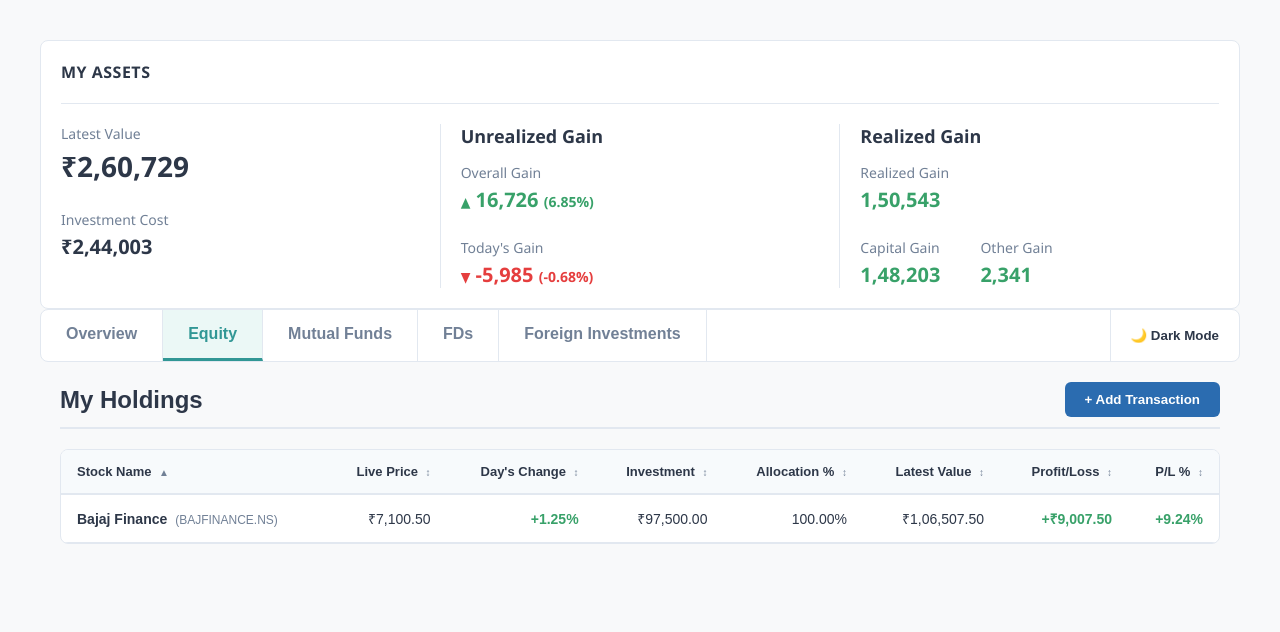
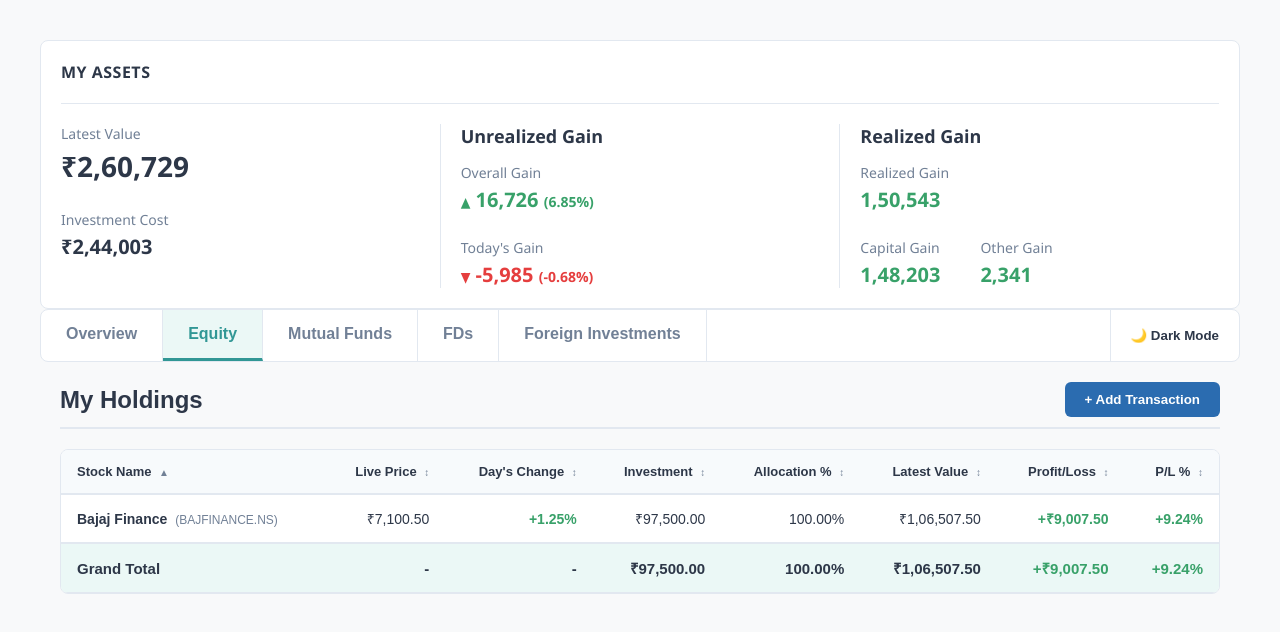
Before and after one commit to rajatsh87/portfolio-tracker-ui, a Vue app: page /equity in a window 1280 px wide. Shown: the top 632 px of the page. Built offline with nearby package versions, Linux system fonts and the light colour scheme; the HTML template or start-up script is replaced by a standard one.

Commit message:
modiifed and fixing small bugs

```diff
--- a/src/components/portfolio/FdTable.vue
+++ b/src/components/portfolio/FdTable.vue
@@ -3,6 +3,8 @@
     :data="tableData"
     :columns="fdColumns"
     defaultSortKey="bankName"
+    :showFooter="tableData.length > 0"
+    :footerData="grandTotal"
   />
 </template>
 
@@ -13,7 +15,6 @@ import CommonTable, { type TableColumn } from '../common/CommonTable.vue';
 
 const props = defineProps<{ holdings: Holding[] }>();
 
-// Define exactly how the FD table should look
 const fdColumns = computed<TableColumn[]>(() => [
   { key: 'bankName', label: 'Bank / Institution', align: 'left', bold: true, subKey: 'FDNumber'  },
   { key: 'principalAmount', label: 'Principal Amount', type: 'currency' },
@@ -28,11 +29,31 @@ const totalFdValue = computed(() => {
   return props.holdings.reduce((sum, fd) => sum + (fd.principalAmount || 0), 0);
 });
 
-// Calculate the allocation percentages
 const tableData = computed(() => {
   return props.holdings.map(fd => ({
     ...fd,
     allocation: totalFdValue.value > 0 ? ((fd.principalAmount || 0) / totalFdValue.value) * 100 : 0
   }));
 });
+
+// NEW: Calculate the Grand Total for FDs
+const grandTotal = computed(() => {
+  const total = {
+    bankName: 'Grand Total',
+    principalAmount: 0,
+    interestRate: null, // You could mathematically calculate a weighted average here later if you want!
+    maturityDate: null, // Doesn't make sense to sum dates
+    allocation: 100,
+    currency: 'INR',
+    daysRemaining: null,
+    maturityAmount: 0
+  };
+
+  tableData.value.forEach(fd => {
+    total.principalAmount += (fd.principalAmount || 0);
+    total.maturityAmount += (fd.maturityAmount || 0);
+  });
+
+  return total;
+});
 </script>
--- a/src/components/portfolio/StockTable.vue
+++ b/src/components/portfolio/StockTable.vue
@@ -3,6 +3,8 @@
     :data="tableData"
     :columns="stockColumns"
     defaultSortKey="name"
+    :showFooter="tableData.length > 0"
+    :footerData="grandTotal"
   />
 </template>
 
@@ -13,7 +15,6 @@ import CommonTable, { type TableColumn } from '../common/CommonTable.vue';
 
 const props = defineProps<{ holdings: Holding[]; assetColumnName: string; }>();
 
-// Define exactly how this specific table should look and format its data
 const stockColumns = computed<TableColumn[]>(() => [
   { key: 'name', label: props.assetColumnName, align: 'left', bold: true, subKey: 'ticker' },
   { key: 'currentPrice', label: 'Live Price', type: 'currency' },
@@ -27,7 +28,6 @@ const stockColumns = computed<TableColumn[]>(() => [
 
 const totalFilteredValue = computed(() => props.holdings.reduce((sum, asset) => sum + ((asset.currentPrice || 0) * (asset.quantity || 0)), 0));
 
-// Calculate the math (same as before)
 const tableData = computed(() => {
   return props.holdings.map(asset => {
     const investment = (asset.avgBuyPrice || 0) * (asset.quantity || 0);
@@ -39,4 +39,28 @@ const tableData = computed(() => {
     return { ...asset, investment, latestValue, pnl, pnlPercent, allocation };
   });
 });
+
+// NEW: Calculate the Grand Total for this specific segment
+const grandTotal = computed(() => {
+  const total = {
+    name: 'Grand Total',
+    currentPrice: null,    // Doesn't make sense to sum prices
+    daysChangePct: null,   // Doesn't make sense to sum daily percentages directly
+    investment: 0,
+    latestValue: 0,
+    pnl: 0,
+    pnlPercent: 0,
+    allocation: 100,
+    currency: tableData.value.length > 0 ? tableData.value[0].currency : 'INR' // Smart currency detection!
+  };
+
+  tableData.value.forEach(asset => {
+    total.investment += asset.investment;
+    total.latestValue += asset.latestValue;
+    total.pnl += asset.pnl;
+  });
+
+  total.pnlPercent = total.investment > 0 ? (total.pnl / total.investment) * 100 : 0;
+  return total;
+});
 </script>
```
